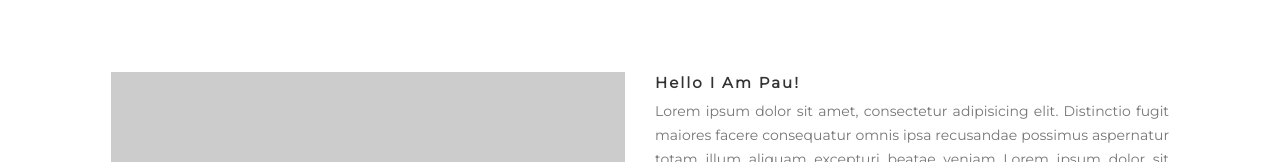
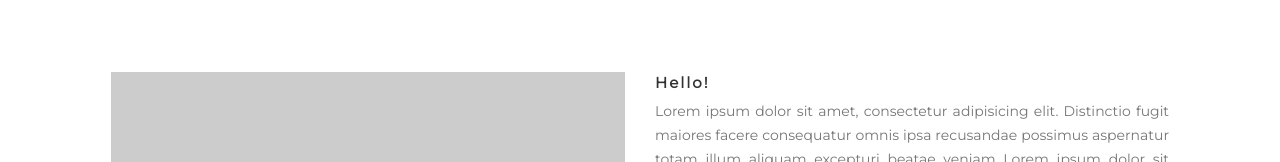
Before and after one commit to paulhuang1027/2018web, a plain HTML site: page index.html in a window 1280 px wide. Shown: the part 953-1115 px from the top of the page. Drawn offline with Linux system fonts and the light colour scheme.

Commit message:
Revert "Add name Pau"
This reverts commit db52696db41503e6d64cec0e995020b2d7267b38.

```diff
--- a/index.html
+++ b/index.html
@@ -71,7 +71,7 @@
         </div>
         <div class="col-right">
           <div class="personal_info">
-            <h3>Hello I am Pau!</h3>
+            <h3>Hello!</h3>
             <p>Lorem ipsum dolor sit amet, consectetur adipisicing elit. Distinctio fugit maiores facere consequatur omnis ipsa recusandae possimus aspernatur totam illum aliquam excepturi beatae veniam Lorem ipsum dolor sit amet, consectetur.</p>
           </div>
           <div class="skill">
```
